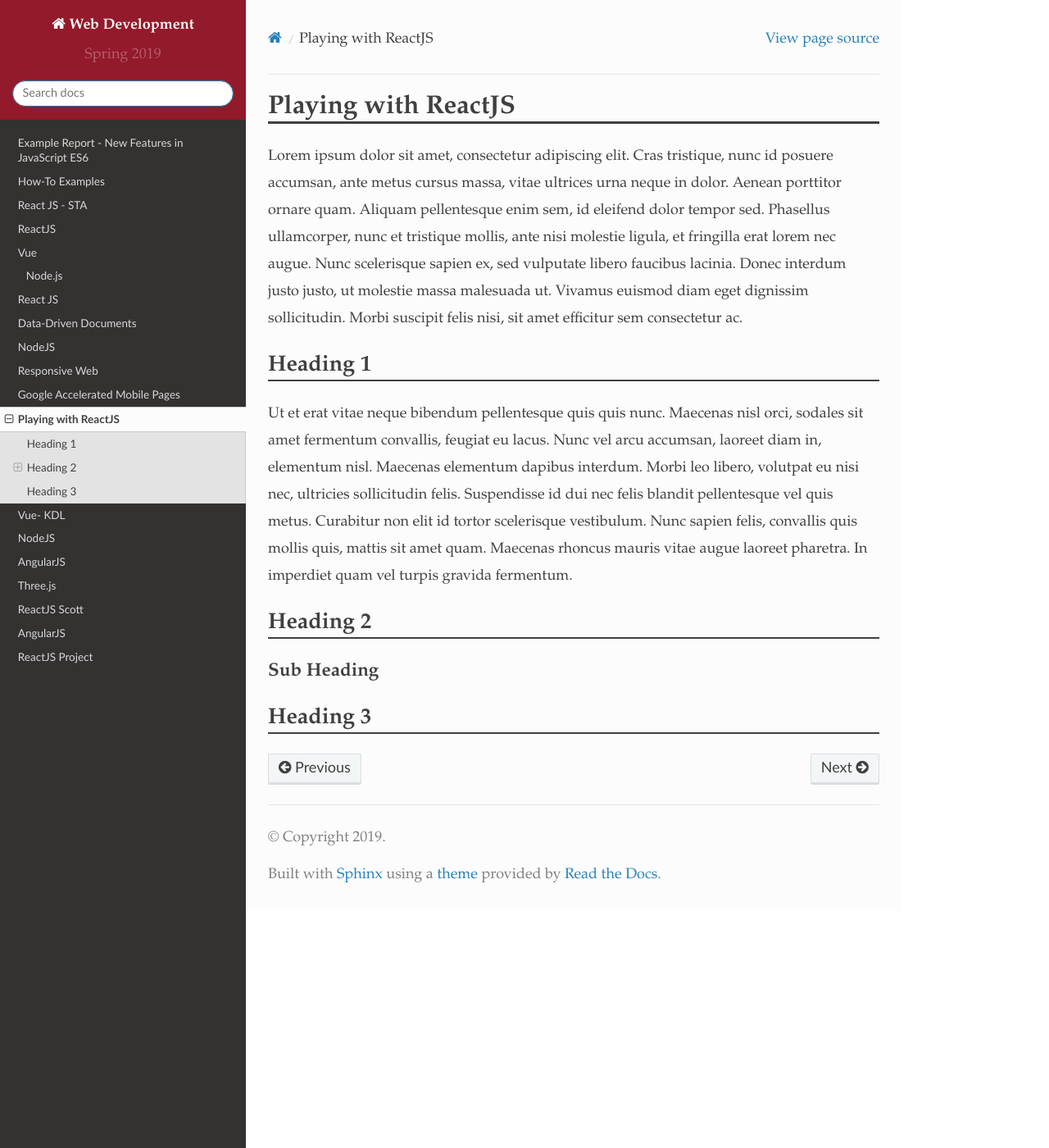
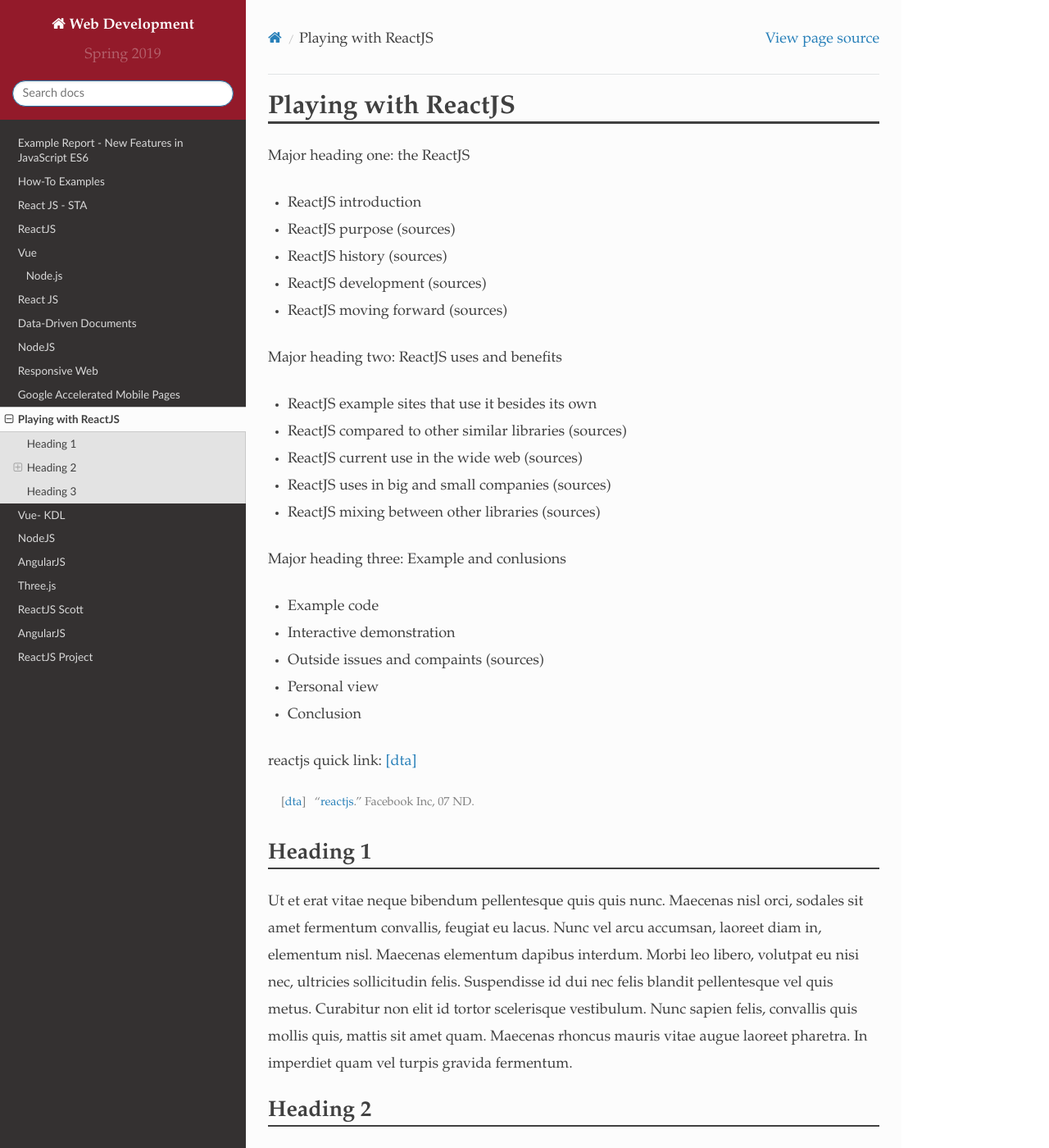
Before and after one commit to pvcraven/2019_spring_web_dev, a Sphinx documentation site: the page built from source/final/kosobucki/index.rst, in a window 1280 px wide and 1400 px high. Shown: the whole window at 82% size. Built offline with Sphinx 7.4.7 and the Read the Docs theme 2.0.0, drawn with Linux system fonts in a browser that asks for light colours.

Commit message:
outline upload

```diff
--- a/source/final/kosobucki/index.rst
+++ b/source/final/kosobucki/index.rst
@@ -1,14 +1,33 @@
 Playing with ReactJS
 ====================
 
-Lorem ipsum dolor sit amet, consectetur adipiscing elit. Cras tristique, nunc
-id posuere accumsan, ante metus cursus massa, vitae ultrices urna neque in dolor.
-Aenean porttitor ornare quam. Aliquam pellentesque enim sem, id eleifend dolor
-tempor sed. Phasellus ullamcorper, nunc et tristique mollis, ante nisi molestie
-ligula, et fringilla erat lorem nec augue. Nunc scelerisque sapien ex, sed
-vulputate libero faucibus lacinia. Donec interdum justo justo, ut molestie massa
-malesuada ut. Vivamus euismod diam eget dignissim sollicitudin. Morbi suscipit
-felis nisi, sit amet efficitur sem consectetur ac.
+Major heading one: the ReactJS
+
+* ReactJS introduction
+* ReactJS purpose (sources)
+* ReactJS history (sources)
+* ReactJS development (sources)
+* ReactJS moving forward (sources)
+
+Major heading two: ReactJS uses and benefits
+
+* ReactJS example sites that use it besides its own
+* ReactJS compared to other similar libraries (sources)
+* ReactJS current use in the wide web (sources)
+* ReactJS uses in big and small companies (sources)
+* ReactJS mixing between other libraries (sources)
+
+Major heading three: Example and conlusions
+
+* Example code
+* Interactive demonstration
+* Outside issues and compaints (sources)
+* Personal view
+* Conclusion
+
+reactjs quick link: [dta]_
+
+.. [dta] "`reactjs <https://reactjs.org/>`_." Facebook Inc, 07 ND.
 
 Heading 1
 ---------
```
